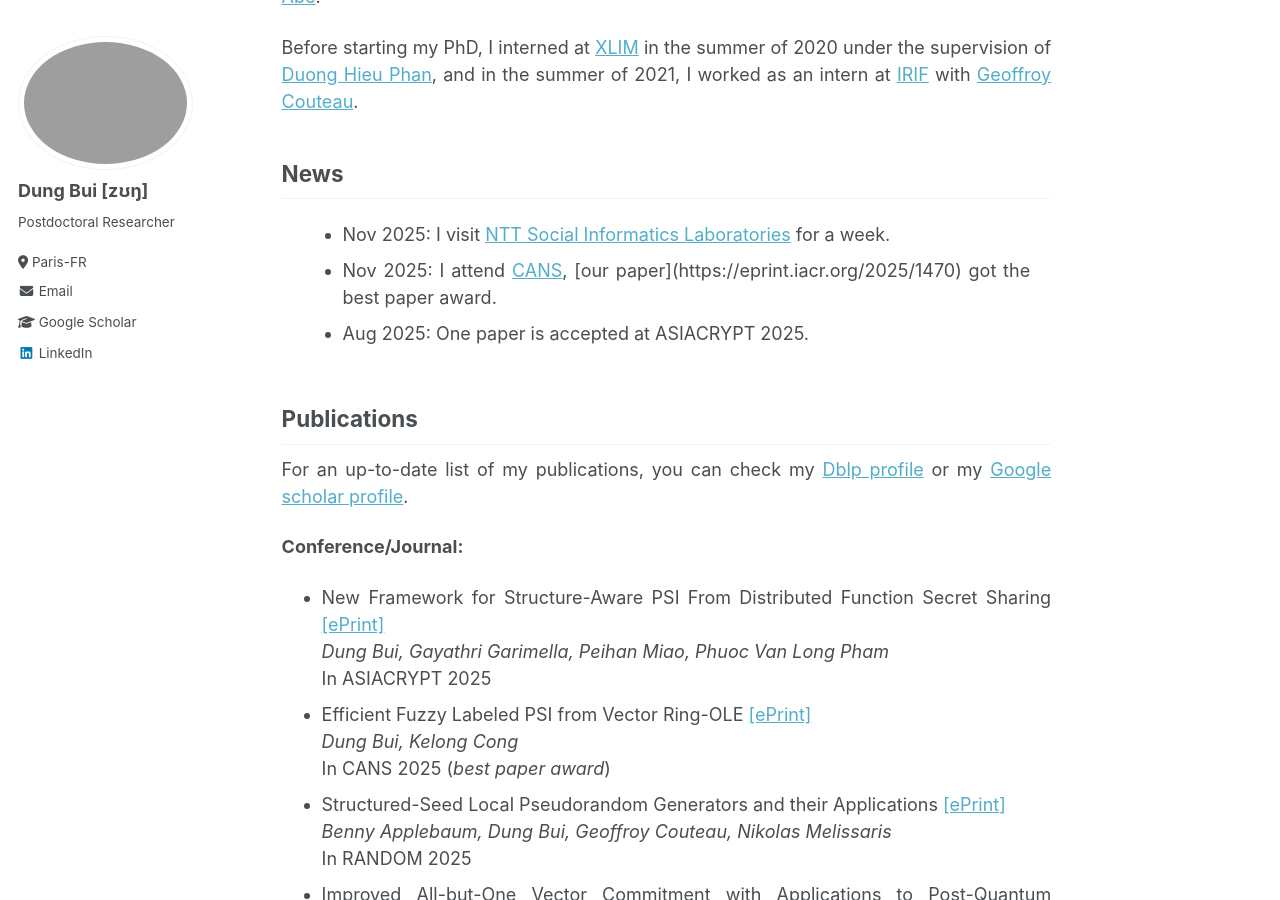
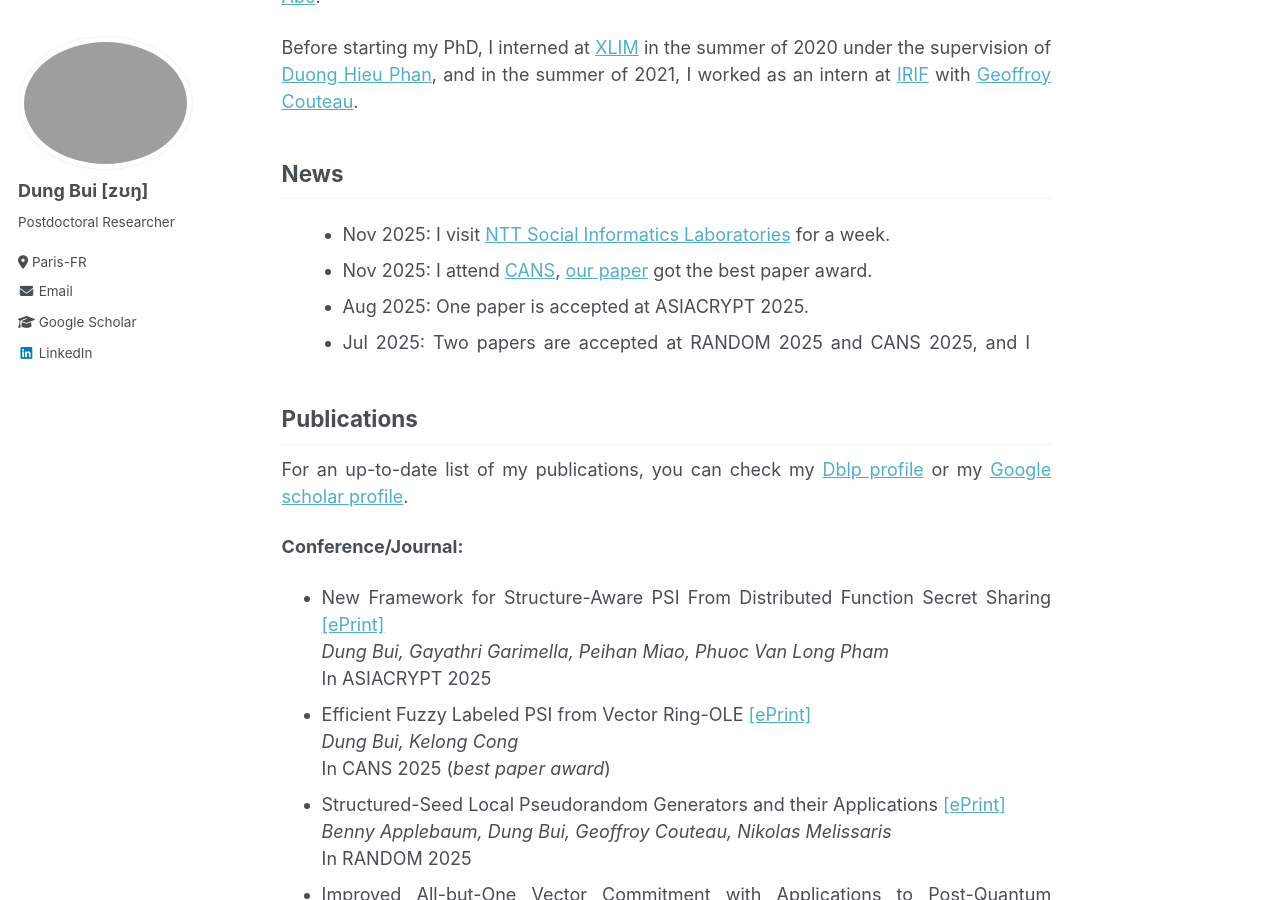
Before and after one commit to dungbui15/dungbui15.github.io, a Jekyll site: the page built from _pages/about.md, in a window 1280 px wide and 900 px high, scrolled down 589 px. Built offline with Jekyll 4.4.1, drawn with Linux system fonts in a browser that asks for light colours; some of the changed lines change nothing that is shown.

Commit message:
Update about.md

```diff
--- a/_pages/about.md
+++ b/_pages/about.md
@@ -45,7 +45,7 @@
 <div class="scrollable">
   <ul>
     <li>Nov 2025: I visit <a href="https://www.rd.ntt/e/sil/">NTT Social Informatics Laboratories</a> for a week.</li>
-    <li>Nov 2025: I attend <a href="https://cy2sec.comm.eng.osaka-u.ac.jp/miyaji-lab/event/cans2025/">CANS</a>, [our paper](https://eprint.iacr.org/2025/1470) got the best paper award.</li>
+    <li>Nov 2025: I attend <a href="https://cy2sec.comm.eng.osaka-u.ac.jp/miyaji-lab/event/cans2025/">CANS</a>, <a href="https://eprint.iacr.org/2025/1470">our paper</a> got the best paper award.</li>
     <li>Aug 2025: One paper is accepted at ASIACRYPT 2025.</li>
     <li>Jul 2025: Two papers are accepted at RANDOM 2025 and CANS 2025, and I attend ACISP 2025.</li>
     <li>Apr 2025: I'm going to be a postdoc at LIP6 (Sorbonne Université) hosted by <a href="https://abgrilo.github.io/">Alex B.Grilo</a>.</li>
```
